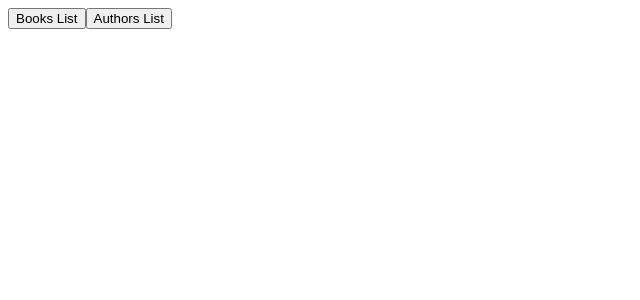
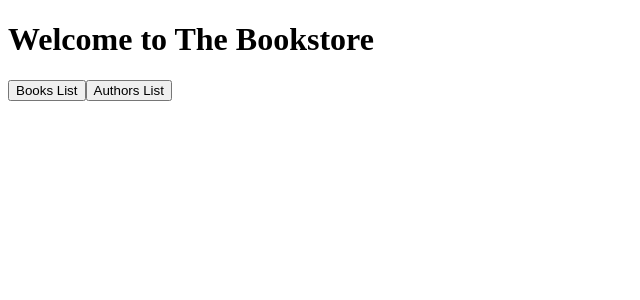
Before and after one commit to jbrasko2/bookstore-frontend, a React (Create React App) app: page / in a window 1280 px wide. Shown: the top 300 px of the page, without its empty margins (0-640 px from the left). Built offline with nearby package versions, Linux system fonts and the light colour scheme.

Commit message:
add header

```diff
--- a/src/pages/Home.js
+++ b/src/pages/Home.js
@@ -4,6 +4,7 @@ import { Link } from 'react-router-dom'
 const Home = () => {
   return (
     <div>
+    <h1>Welcome to The Bookstore</h1>
       <Link to='/books'><button>Books List</button></Link>
       <Link to='/authors'><button>Authors List</button></Link>
     </div>
```
